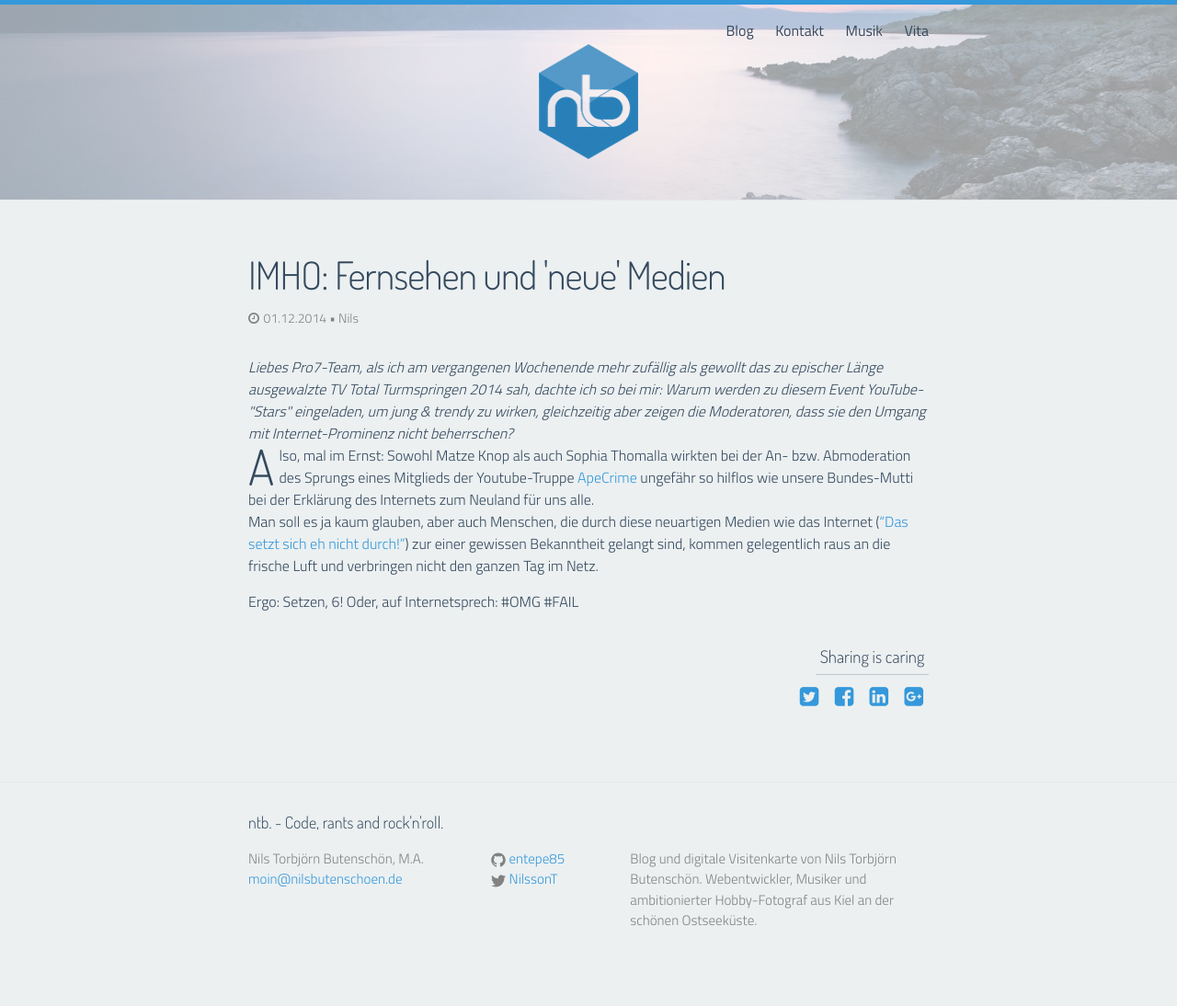
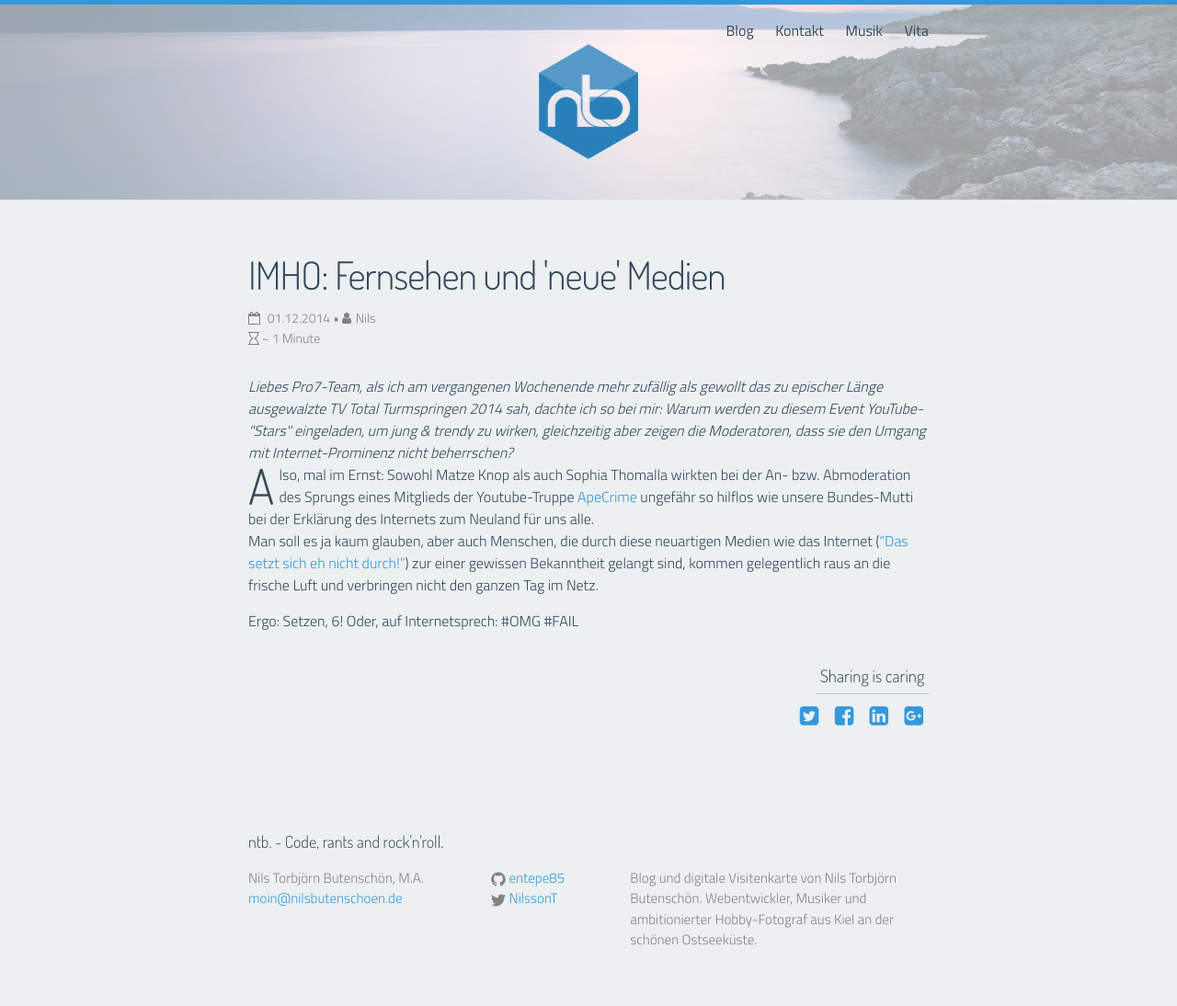
Before and after one commit to entepe85/nilsbutenschoen.de, a Jekyll site: the page built from _posts/2014-12-01-dear-pro7.markdown, in a window 1280 px wide. Shown: the whole page at 92% size. Built offline with Jekyll 4.4.1, drawn with Linux system fonts in a browser that asks for light colours; nearby versions of some CDN libraries; before the commit the page ends 1073 px from its top, so only the background shows below that.

Commit message:
Post layout improvements, add estimated reading time.

```diff
--- /dev/null
+++ b/_includes/reading_time.html
@@ -0,0 +1,9 @@
+<span class="reading-time" title="Geschätzte Lesezeit">
+    <i class="fa fa-hourglass-o"></i> ~
+    {% assign words = content | number_of_words %}
+    {% if words < 360 %}
+        1 Minute
+    {% else %}
+        {{ words | divided_by:180 }} Minuten
+    {% endif %}
+</span>
--- a/_layouts/post.html
+++ b/_layouts/post.html
@@ -5,7 +5,10 @@
 
   <header class="post-header">
     <h1 class="post-title" itemprop="name headline">{{ page.title }}</h1>
-    <p class="post-meta"><time datetime="{{ page.date | date_to_xmlschema }}" itemprop="datePublished">{{ page.date | date: "%d.%m.%Y" }}</time>{% if page.author %} • <span itemprop="author" itemscope itemtype="http://schema.org/Person"><span itemprop="name">{{ page.author }}</span></span>{% endif %}</p>
+    <p class="post-meta">
+        <time datetime="{{ page.date | date_to_xmlschema }}" itemprop="datePublished">{{ page.date | date: "%d.%m.%Y" }}</time>{% if page.author %} • <span itemprop="author" itemscope itemtype="http://schema.org/Person"><span itemprop="name">{{ page.author }}</span></span>{% endif %}<br>
+        {% include reading_time.html %}
+    </p>
   </header>
 
   <div class="post-content" itemprop="articleBody">
--- a/_sass/_blog.scss
+++ b/_sass/_blog.scss
@@ -1,9 +1,17 @@
 .post-meta {
     &::before {
-        content: '\f017';
+        content: '\f133';
         display: inline-block;
         font-family: 'FontAwesome';
         padding-right: 0.33em;
+    }
+    span[itemprop="author"] {
+        &::before {
+            content: '\f007';
+            display: inline-block;
+            font-family: 'FontAwesome';
+            padding-right: 0.33em;
+        }
     }
 }
 
```
